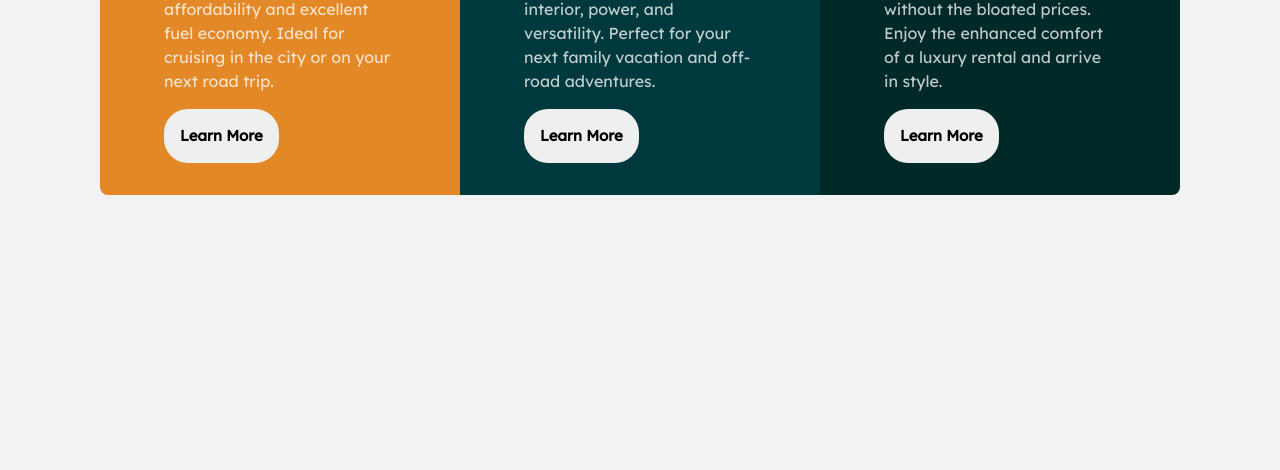
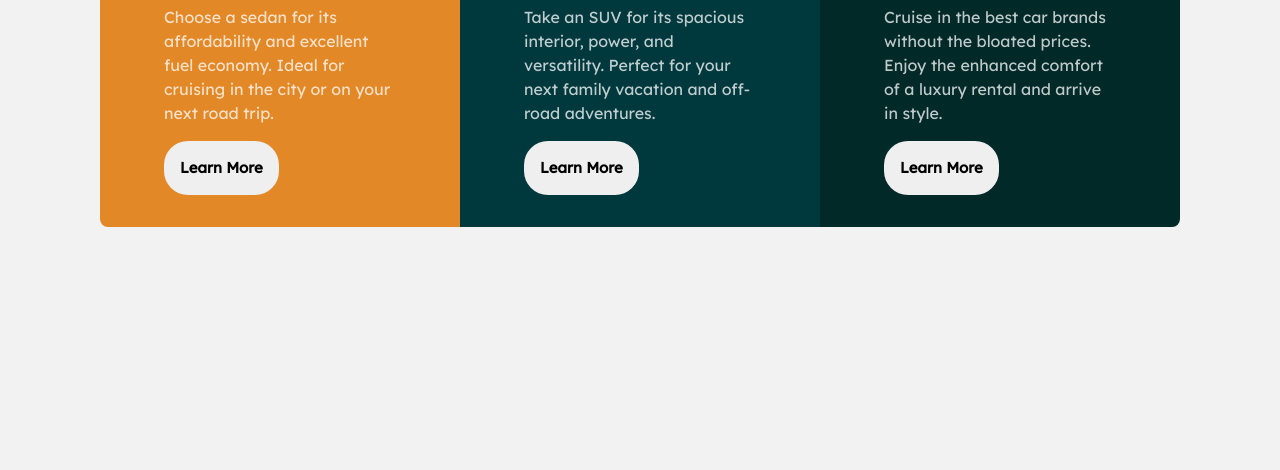
Before and after one commit to shashikantdev3/FrontendMentor-3-column-preview-card-component-main, a plain HTML site: page index.html in a window 1280 px wide. Shown: the part 330-800 px from the top of the page. Drawn offline with Linux system fonts and the light colour scheme.

Commit message:
Fixed style.css

```diff
--- a/style.css
+++ b/style.css
@@ -232,7 +232,7 @@ body{
         grid-template-columns: 1fr 1fr 1fr;
         grid-template-rows: 100%;
         max-width: 1080px;
-        margin-top: 10rem
+        margin-top: 12rem
     }
 
     .car__sedan{
```
